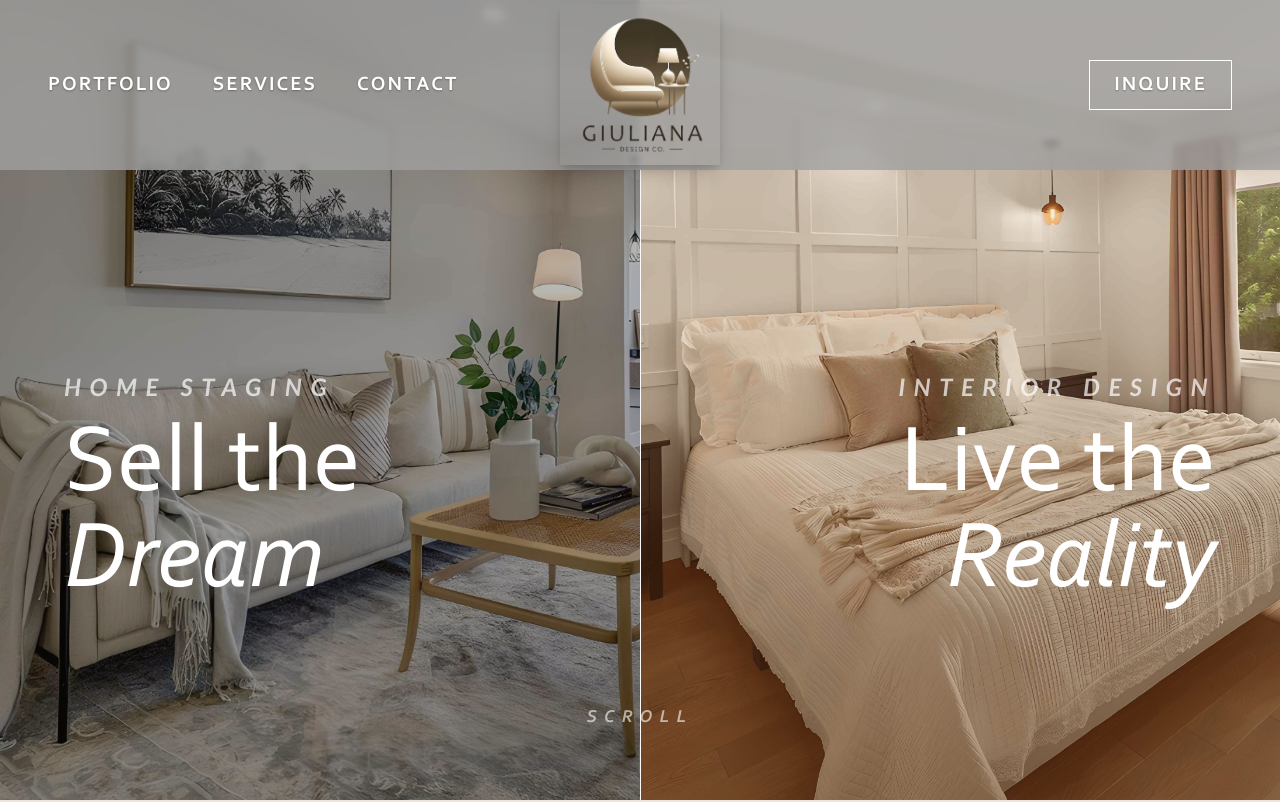
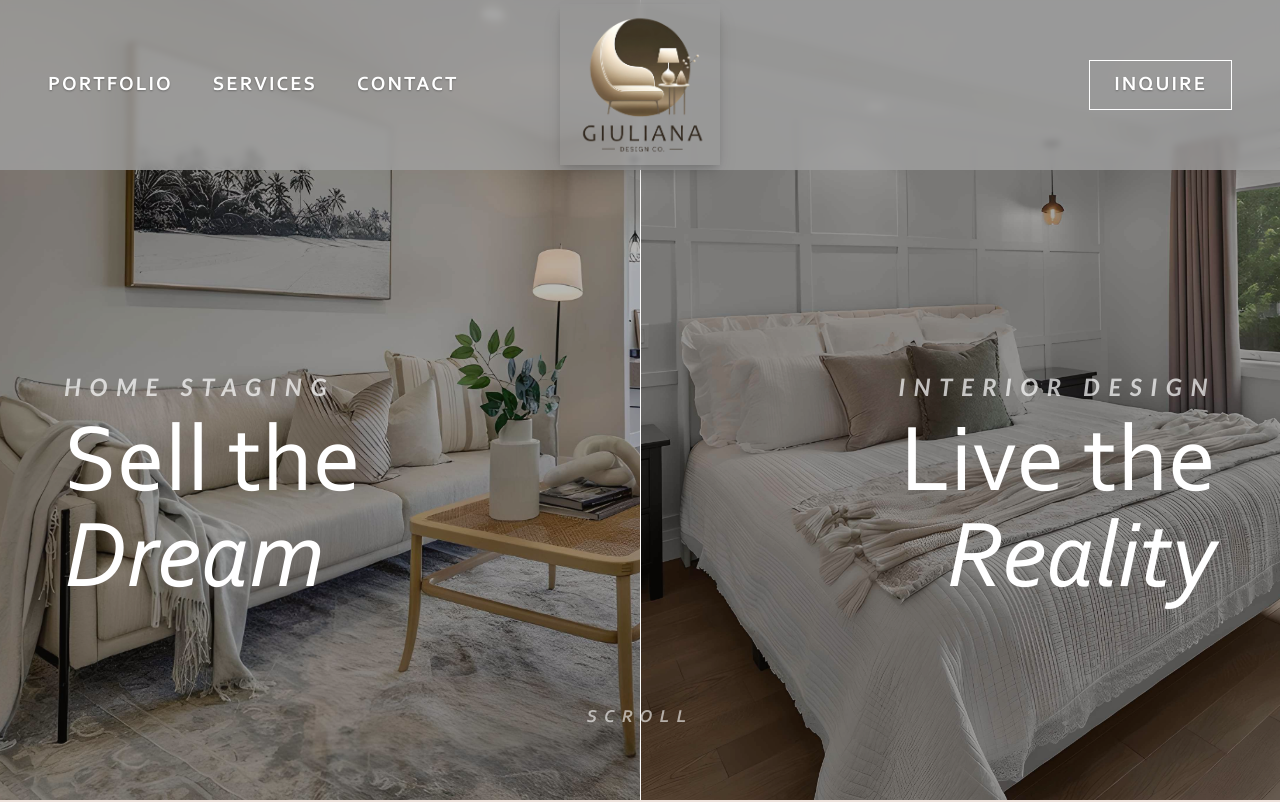
Before and after one commit to bilottag/v0-gdc, a Next.js app: page / in a window 1280 px wide. Shown: the top 802 px of the page. Built offline with nearby package versions, Linux system fonts and the light colour scheme.

Commit message:
feat: update alt text and filter effect for duality hero image
Co-authored-by: bilottag <196687159+bilottag@users.noreply.github.com>

```diff
--- a/components/duality-hero.tsx
+++ b/components/duality-hero.tsx
@@ -85,13 +85,11 @@ export default function DualityHero() {
           <div className="absolute inset-0">
             <img
               src={DESIGN_IMG}
-              alt="Elegant bedroom with paneled accent wall, layered linen bedding, and warm pendant lighting"
+              alt="Elegant bedroom with paneled accent wall and layered linen bedding"
               className="w-full h-full object-cover"
-              style={{ filter: 'saturate(1.12) brightness(1.04)' }}
+              style={{ filter: 'brightness(0.88)' }}
             />
-            {/* Warm tonal overlay */}
-            <div className="absolute inset-0 bg-gradient-to-t from-[#5a3a1e]/55 via-[#a06a35]/20 to-[#c98a4a]/10" />
-            <div className="absolute inset-0 bg-[#c9772e] mix-blend-soft-light opacity-30" />
+            <div className="absolute inset-0 bg-foreground/30" />
           </div>
           <div className="relative z-10 flex flex-col justify-end items-end h-full p-8 md:p-16 pb-24 md:pb-32 text-right">
             <motion.p
```
